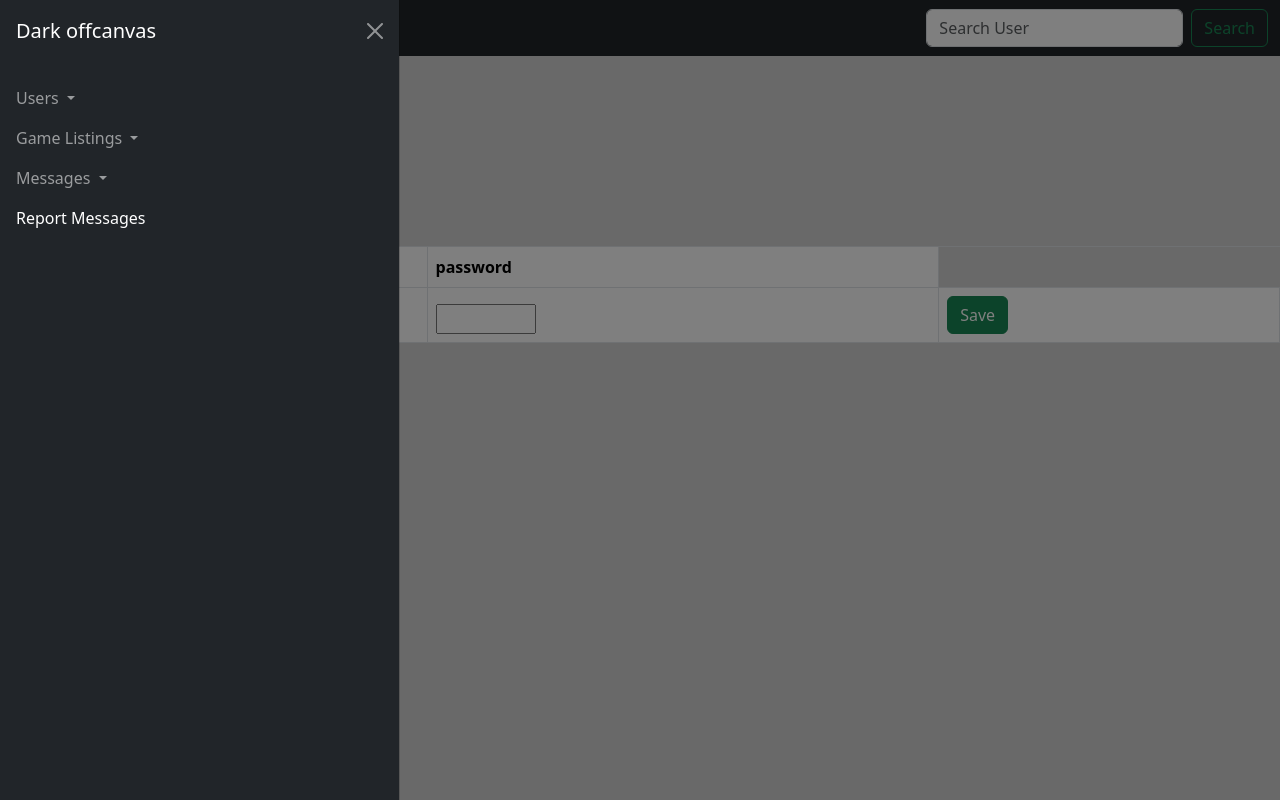
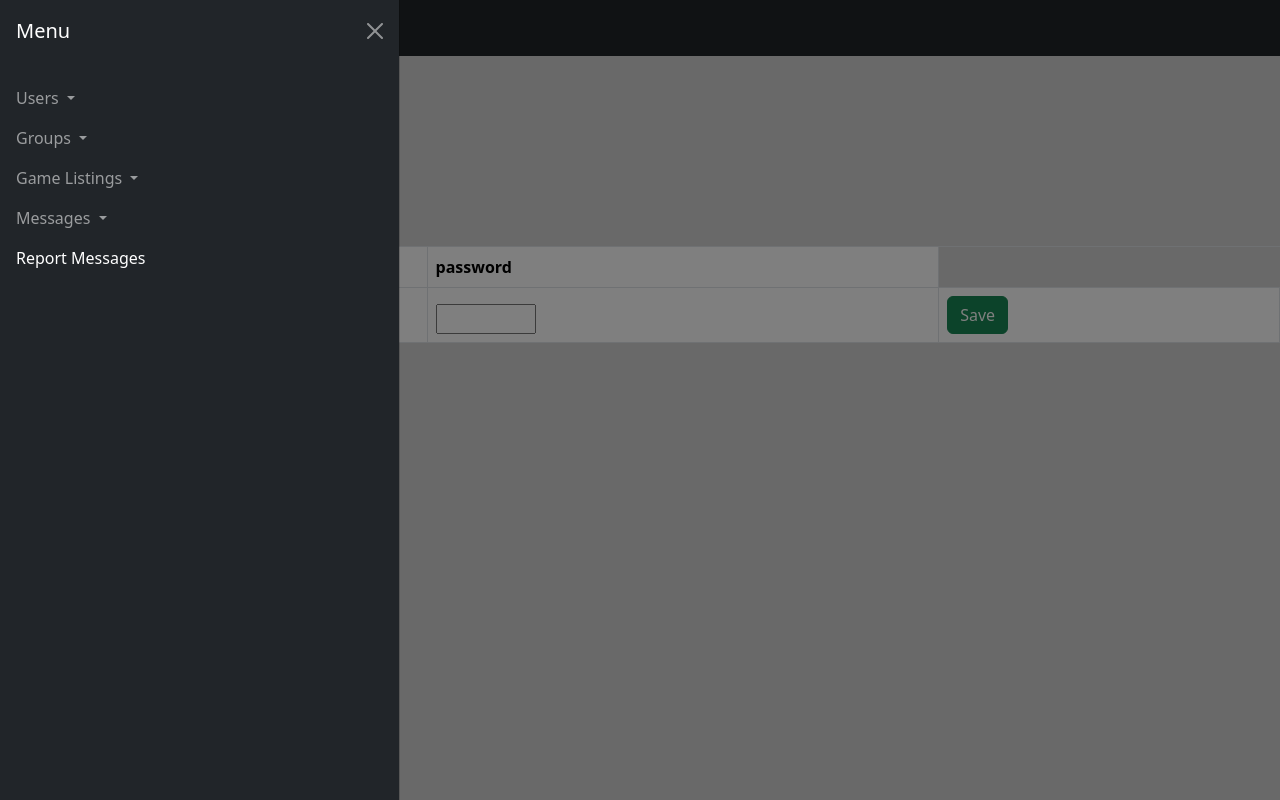
Before and after one commit to tjmacgui/CSC-340---Project, a plain HTML site: page src/main/resources/templates/update-user.html in a window 1280 px wide. Both pictures are taken after a click on the button "Toggle navigation". Drawn offline with nearby package versions, Linux system fonts and the light colour scheme.

Commit message:
updated admin pages

```diff
--- a/src/main/resources/templates/update-user.html
+++ b/src/main/resources/templates/update-user.html
@@ -24,13 +24,9 @@
         <button class="navbar-toggler" type="button" data-bs-toggle="offcanvas" data-bs-target="#offcanvasDarkNavbar" aria-controls="offcanvasDarkNavbar" aria-label="Toggle navigation">
             <span class="navbar-toggler-icon"></span>
         </button>
-        <form class="d-flex" role="search" action="/admin/user/search" method="get">
-            <input class="form-control me-2" type="search" name="username" placeholder="Search User" aria-label="Search">
-            <button class="btn btn-outline-success" type="submit">Search</button>
-        </form>
         <div class="offcanvas offcanvas-start text-bg-dark" tabindex="-1" id="offcanvasDarkNavbar" aria-labelledby="offcanvasDarkNavbarLabel">
             <div class="offcanvas-header">
-                <h5 class="offcanvas-title" id="offcanvasDarkNavbarLabel">Dark offcanvas</h5>
+                <h5 class="offcanvas-title" id="offcanvasDarkNavbarLabel">Menu</h5>
                 <button type="button" class="btn-close btn-close-white" data-bs-dismiss="offcanvas" aria-label="Close"></button>
 
             </div>
@@ -43,6 +39,14 @@
                         <ul class="dropdown-menu dropdown-menu-dark">
                             <li><a class="dropdown-item" href="/admin/allUsers">View all Users</a></li>
                             <li><a class="dropdown-item" href="/admin/users/flagged">View Flagged Users</a></li>
+                        </ul>
+                    </li>
+                    <li class="nav-item dropdown">
+                        <a class="nav-link dropdown-toggle" href="#" role="button" data-bs-toggle="dropdown" aria-expanded="false">
+                            Groups
+                        </a>
+                        <ul class="dropdown-menu dropdown-menu-dark">
+                            <li><a class="dropdown-item" href="/admin/groups">View all Groups</a></li>
                         </ul>
                     </li>
 
```
Also changed, not shown: src/main/resources/templates/admin-interface.html (+4 -7 lines), src/main/resources/templates/flagged-users.html (+9 -5 lines), src/main/resources/templates/user-account.html (+3 -0 lines), src/main/resources/templates/user-profile.html (+9 -1 lines), src/main/resources/templates/user-reports.html (+9 -5 lines), src/main/resources/templates/view-groups.html (+1 -5 lines), src/main/resources/templates/view-users.html (+1 -1 lines).
